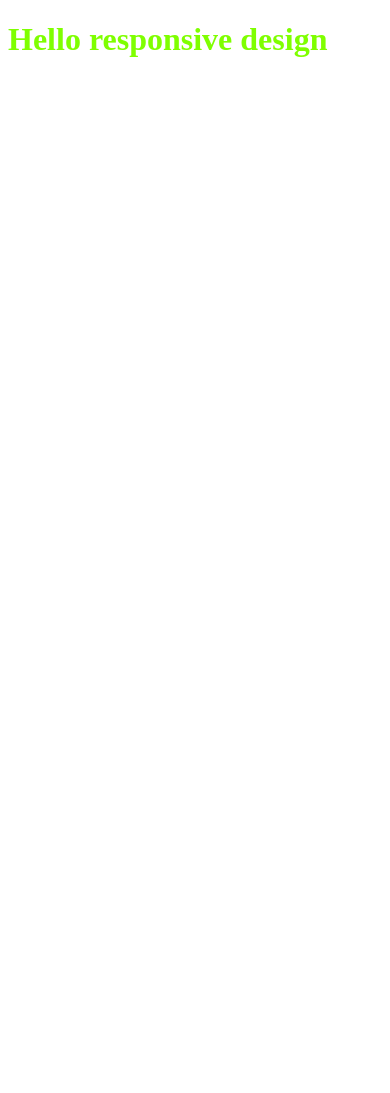
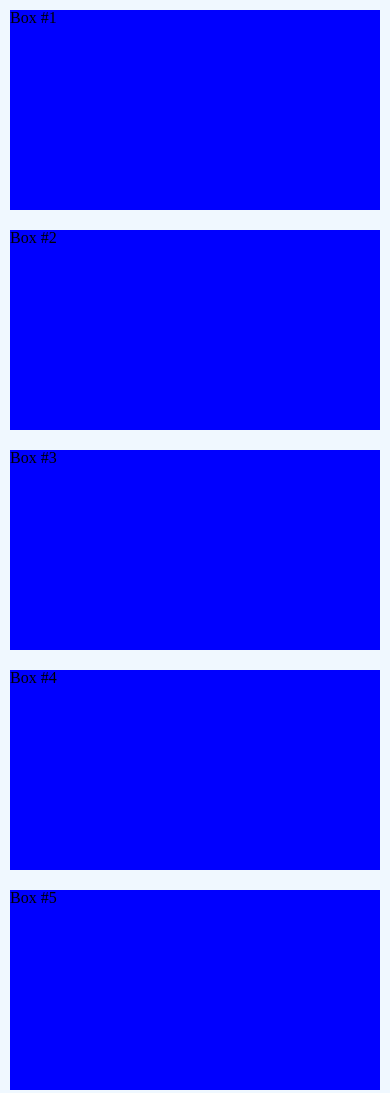
Before and after one commit to RoncoLuis/Udemy_Responsive-Web-Design-Essentials-project-3, a plain HTML site: page index.html in a window 390 px wide. Shown: the top 1093 px of the page. Before the commit the page ends 844 px from the top, so only its background shows below. Drawn offline with Linux system fonts and the light colour scheme.

Commit message:
initial commit

```diff
--- /dev/null
+++ b/css/css-reset.css
@@ -0,0 +1,48 @@
+/* http://meyerweb.com/eric/tools/css/reset/
+   v2.0 | 20110126
+   License: none (public domain)
+*/
+
+html, body, div, span, applet, object, iframe,
+h1, h2, h3, h4, h5, h6, p, blockquote, pre,
+a, abbr, acronym, address, big, cite, code,
+del, dfn, em, img, ins, kbd, q, s, samp,
+small, strike, strong, sub, sup, tt, var,
+b, u, i, center,
+dl, dt, dd, ol, ul, li,
+fieldset, form, label, legend,
+table, caption, tbody, tfoot, thead, tr, th, td,
+article, aside, canvas, details, embed,
+figure, figcaption, footer, header, hgroup,
+menu, nav, output, ruby, section, summary,
+time, mark, audio, video {
+	margin: 0;
+	padding: 0;
+	border: 0;
+	font-size: 100%;
+	font: inherit;
+	vertical-align: baseline;
+}
+/* HTML5 display-role reset for older browsers */
+article, aside, details, figcaption, figure,
+footer, header, hgroup, menu, nav, section {
+	display: block;
+}
+body {
+	line-height: 1;
+}
+ol, ul {
+	list-style: none;
+}
+blockquote, q {
+	quotes: none;
+}
+blockquote:before, blockquote:after,
+q:before, q:after {
+	content: '';
+	content: none;
+}
+table {
+	border-collapse: collapse;
+	border-spacing: 0;
+}
--- a/css/style.css
+++ b/css/style.css
@@ -1,18 +1,36 @@
-h1{
-    color: brown;
+/* Global properties (desktop view) */
+html{
+    background-color: #3b4252;
+}
+
+.container{
+    background-color: aliceblue;
+    max-width: 1024px; /* web view */
+    min-height: 300px;
+    margin: 0 auto;
+    display: flex;
+    flex-wrap: wrap;
+    justify-content: space-between;
+}
+
+.col{
+    background-color: blue;
+    min-height: 200px;
+    width: 30%;
+    margin: 10px
 }
 
 /* Responsive Design */
 /* tablet view */
 @media (max-width:768px){
-    h1{
-        color: blue;
+    .col{
+        width: 45%;
     }
 }
 
 /* mobile view */
 @media (max-width:400px){
-    h1{
-        color: chartreuse;
+    .col{
+        width: 100%;
     }
 }
--- a/index.html
+++ b/index.html
@@ -3,11 +3,19 @@
 <head>
     <meta charset="UTF-8">
     <meta name="viewport" content="width=device-width, initial-scale=1.0">
+    <link rel="stylesheet" href="/css/css-reset.css">
     <link rel="stylesheet" href="/css/style.css">
     <title>responsive design</title>
 </head>
 <body>
-    <h1>Hello responsive design</h1>
+    <div class="container">
+        <div class="col"><h1>Box #1</h1></div>
+        <div class="col"><h1>Box #2</h1></div>
+        <div class="col"><h1>Box #3</h1></div>
+        <div class="col"><h1>Box #4</h1></div>
+        <div class="col"><h1>Box #5</h1></div>
+        <div class="col"><h1>Box #6</h1></div>
+    </div>
 
 </body>
 </html>
```
